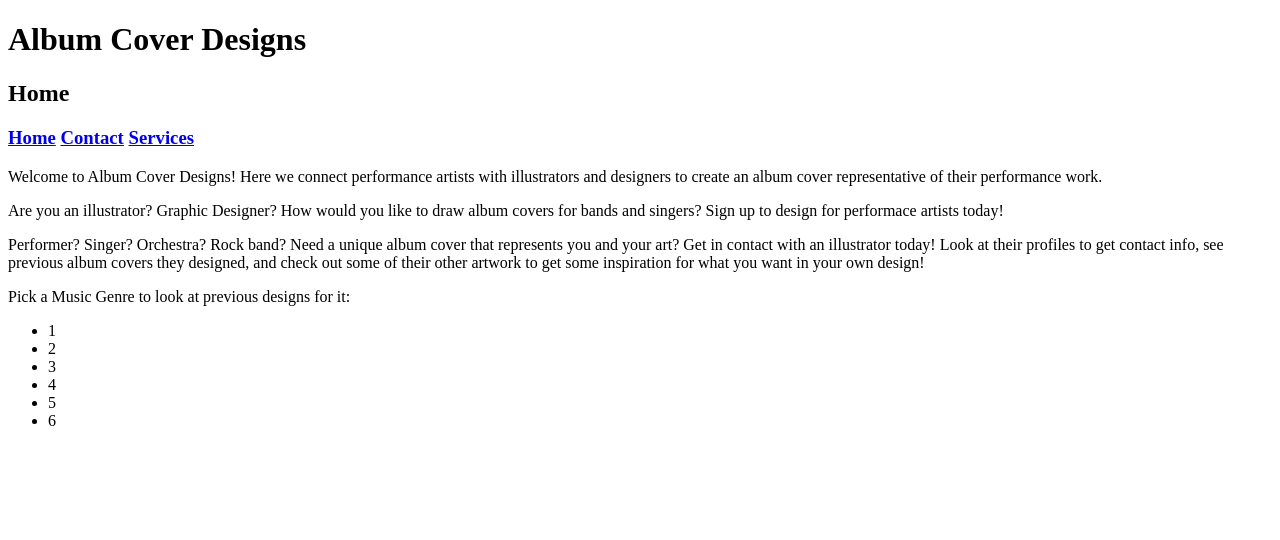
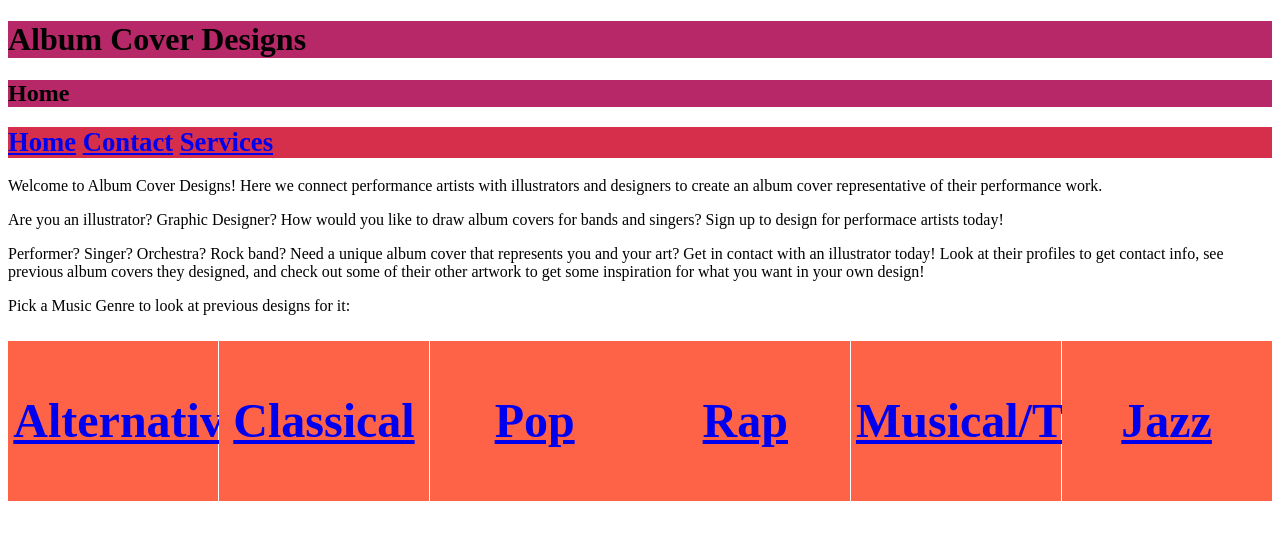
Before and after one commit to dys98/album_covers, a plain HTML site: page index.html in a window 1280 px wide. Drawn offline with Linux system fonts and the light colour scheme.

Commit message:
Add files via upload

```diff
--- a/index.html
+++ b/index.html
@@ -3,9 +3,9 @@
 <head>
 	<title>Album Cover Designs</title>
 	<meta charset="utf-8"  />
-	<link rel="stylesheet" type = "text/css“ href=“external_stylesheet.css">
+	<link rel="stylesheet" type = "text/css" href="external_stylesheet.css">
 <style type="test/css">
-	h1 {background-color: powderblue;}
+	li {background-color: powderblue; border: 1px solid;}
 </style>
 </head>
 <body>
@@ -35,18 +35,14 @@
 		</section>
 
 		<section>
-
-		</section>
-
-		<section>
 			<p>Pick a Music Genre to look at previous designs for it:</p>
 			<ul class="flex-container">
-    			<li class="flex-item">1</li>
-  				<li class="flex-item">2</li>
-  				<li class="flex-item">3</li>
-  				<li class="flex-item">4</li>
-  				<li class="flex-item">5</li>
-  				<li class="flex-item">6</li>
+    			<li class="flex-item"><a href="#">Alternative</a></li>
+  				<li class="flex-item"><a href="#">Classical</a></li>
+  				<li class="flex-item"><a href="#">Pop</a></li>
+  				<li class="flex-item"><a href="#">Rap</a></li>
+  				<li class="flex-item"><a href="#">Musical/Theatre</a></li>
+  				<li class="flex-item"><a href="#">Jazz</a></li>
 			</ul>
 		</section>
 	</article>
```
Also changed, not shown: contact_page.html (+1 -1 lines), services_page.html (+1 -3 lines).
